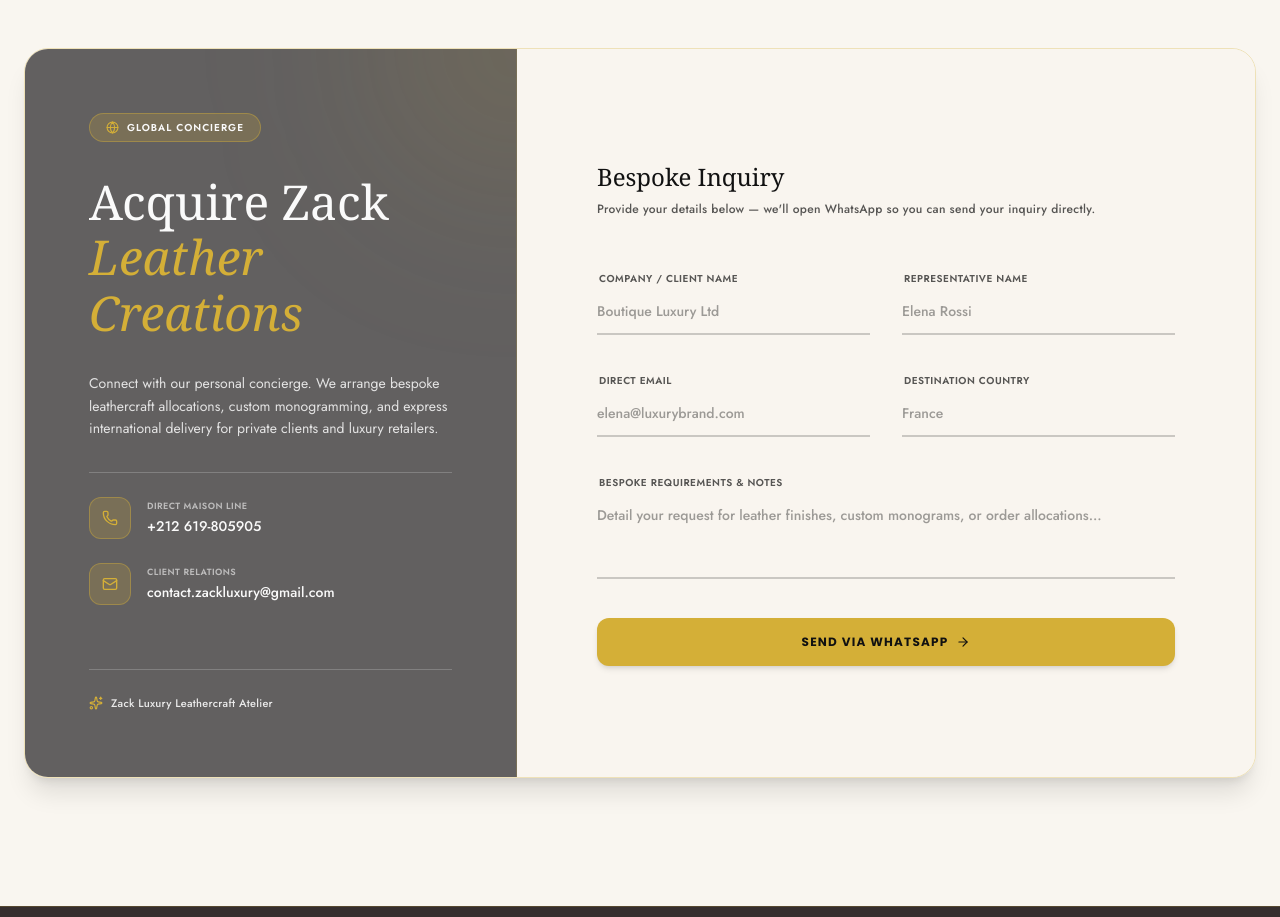
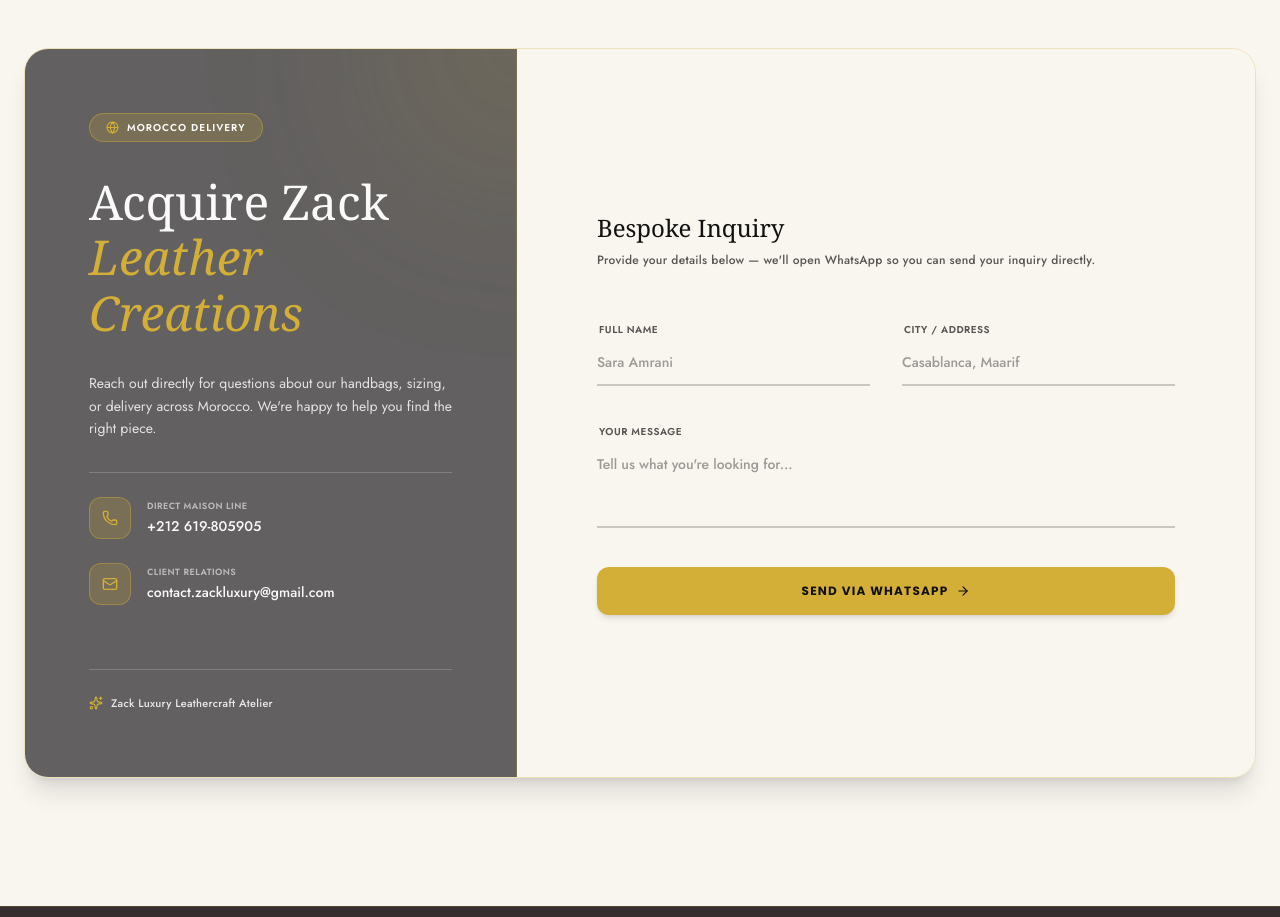
Before and after one commit to Med-Himri/Front_Bags, a Next.js app: page / in a window 1280 px wide. Shown: the part 6580-7497 px from the top of the page. Built offline with nearby package versions, Linux system fonts and the light colour scheme.

Commit message:
The Last Update

```diff
--- a/src/app/cart/page.jsx
+++ b/src/app/cart/page.jsx
@@ -288,7 +288,7 @@ export default function CartPage() {
                             {item.title}
                           </h3>
                           <p className="text-lg font-medium text-[#111111]">
-                            ${(item.price * item.quantity).toFixed(2)}
+                            {(item.price * item.quantity).toFixed(2)} DH
                           </p>
                         </div>
                         {(item.color || item.size) && (
@@ -349,7 +349,7 @@ export default function CartPage() {
                   <div className="flex justify-between text-[#F9F6F0]/80">
                     <span>Subtotal</span>
                     <span className="font-medium text-[#F9F6F0]">
-                      ${subtotal.toFixed(2)}
+                      {subtotal.toFixed(2)} DH
                     </span>
                   </div>
 
@@ -363,7 +363,7 @@ export default function CartPage() {
                   <div className="pt-6 mt-6 border-t border-white/10 flex justify-between text-2xl font-serif">
                     <span>Total</span>
                     <span className="text-[#D4AF37] font-medium">
-                      ${subtotal.toFixed(2)}
+                      {subtotal.toFixed(2)} DH
                     </span>
                   </div>
                 </div>
--- a/src/components/checkout/Checkout.jsx
+++ b/src/components/checkout/Checkout.jsx
@@ -45,10 +45,10 @@ export function Checkout() {
         (item) =>
           `- ${item.title}${item.color ? ` (${item.color})` : ""}${
             item.size ? ` - Size ${item.size}` : ""
-          } x${item.quantity} - $${item.price}`
+          } x${item.quantity} - ${item.price} DH`
       ),
       ``,
-      `Total: $${order.total}`,
+      `Total: ${order.total} DH`,
       order.notes ? `\nNotes: ${order.notes}` : null,
     ].filter(Boolean);
 
@@ -125,13 +125,13 @@ export function Checkout() {
               {item.size ? ` - Size ${item.size}` : ""} × {item.quantity}
             </span>
             <span className="text-[#1A1A1A] font-medium">
-              ${(item.price * item.quantity).toFixed(2)}
+              {(item.price * item.quantity).toFixed(2)} DH
             </span>
           </div>
         ))}
         <div className="flex justify-between pt-3 border-t border-[#C9A24B]/20 font-semibold text-[#1A1A1A]">
           <span>Total</span>
-          <span>${total.toFixed(2)}</span>
+          <span>{total.toFixed(2)} DH</span>
         </div>
       </div>
 
--- a/src/components/home/CTA.jsx
+++ b/src/components/home/CTA.jsx
@@ -202,7 +202,6 @@
 //   );
 // }
 
-
 "use client";
 
 import React, { useState } from "react";
@@ -210,14 +209,12 @@ import { ArrowRight, Mail, Phone, CheckCircle, Globe, Sparkles } from "lucide-re
 
 // Your real business number, formatted for wa.me (country code + number,
 // no +, no spaces, no dashes)
-const WHATSAPP_NUMBER = "212628395183"; // <-- replace with your real number
+const WHATSAPP_NUMBER = "212619805905";
 
 export function CTA() {
   const [form, setForm] = useState({
-    company: "",
     name: "",
-    email: "",
-    country: "",
+    cityAddress: "",
     message: "",
   });
   const [succeeded, setSucceeded] = useState(false);
@@ -231,10 +228,8 @@ export function CTA() {
     const lines = [
       `New inquiry from Zack Luxury website`,
       ``,
-      form.company ? `Company/Client: ${form.company}` : null,
       `Name: ${form.name}`,
-      `Email: ${form.email}`,
-      form.country ? `Country: ${form.country}` : null,
+      form.cityAddress ? `City/Address: ${form.cityAddress}` : null,
       ``,
       `Message:`,
       form.message,
@@ -246,7 +241,7 @@ export function CTA() {
   const handleSubmit = (e) => {
     e.preventDefault();
 
-    if (!form.name || !form.email || !form.message) {
+    if (!form.name || !form.message) {
       return;
     }
 
@@ -272,7 +267,7 @@ export function CTA() {
                 <div className="inline-flex items-center gap-2 bg-[#D4AF37]/20 px-4 py-1.5 rounded-full border border-[#D4AF37]/40">
                   <Globe size={13} className="text-[#D4AF37]" aria-hidden="true" />
                   <span className="text-[#FAFAFA] text-[10px] font-bold uppercase tracking-widest">
-                    Global Concierge
+                    Morocco Delivery
                   </span>
                 </div>
 
@@ -282,7 +277,7 @@ export function CTA() {
                 </h2>
 
                 <p className="text-[#FAFAFA]/85 text-sm leading-relaxed font-normal">
-                  Connect with our personal concierge. We arrange bespoke leathercraft allocations, custom monogramming, and express international delivery for private clients and luxury retailers.
+                  Reach out directly for questions about our handbags, sizing, or delivery across Morocco. We're happy to help you find the right piece.
                 </p>
 
                 <div className="space-y-6 pt-6 border-t border-white/20">
@@ -339,7 +334,7 @@ export function CTA() {
                   <button
                     onClick={() => {
                       setSucceeded(false);
-                      setForm({ company: "", name: "", email: "", country: "", message: "" });
+                      setForm({ name: "", cityAddress: "", message: "" });
                     }}
                     className="px-6 py-3 rounded-xl border border-[#D4AF37] text-[#111111] hover:bg-[#D4AF37] transition-all text-xs font-bold tracking-wide uppercase"
                   >
@@ -358,23 +353,8 @@ export function CTA() {
                   <form onSubmit={handleSubmit} className="space-y-8">
                     <div className="grid md:grid-cols-2 gap-8">
                       <div className="space-y-1.5">
-                        <label htmlFor="company" className="text-[10px] font-bold uppercase tracking-wider text-[#111111]/70 ml-0.5">
-                          Company / Client Name
-                        </label>
-                        <input
-                          id="company"
-                          name="company"
-                          type="text"
-                          autoComplete="organization"
-                          value={form.company}
-                          onChange={handleChange}
-                          className="w-full py-3 bg-transparent border-b-2 border-[#111111]/20 focus:outline-none focus:border-[#D4AF37] transition-colors text-[#111111] placeholder:text-[#111111]/40 text-sm font-medium"
-                          placeholder="Boutique Luxury Ltd"
-                        />
-                      </div>
-                      <div className="space-y-1.5">
                         <label htmlFor="full-name" className="text-[10px] font-bold uppercase tracking-wider text-[#111111]/70 ml-0.5">
-                          Representative Name
+                          Full Name
                         </label>
                         <input
                           id="full-name"
@@ -385,47 +365,28 @@ export function CTA() {
                           value={form.name}
                           onChange={handleChange}
                           className="w-full py-3 bg-transparent border-b-2 border-[#111111]/20 focus:outline-none focus:border-[#D4AF37] transition-colors text-[#111111] placeholder:text-[#111111]/40 text-sm font-medium"
-                          placeholder="Elena Rossi"
-                        />
-                      </div>
-                    </div>
-
-                    <div className="grid md:grid-cols-2 gap-8">
-                      <div className="space-y-1.5">
-                        <label htmlFor="email" className="text-[10px] font-bold uppercase tracking-wider text-[#111111]/70 ml-0.5">
-                          Direct Email
-                        </label>
-                        <input
-                          id="email"
-                          name="email"
-                          required
-                          type="email"
-                          autoComplete="email"
-                          value={form.email}
-                          onChange={handleChange}
-                          className="w-full py-3 bg-transparent border-b-2 border-[#111111]/20 focus:outline-none focus:border-[#D4AF37] transition-colors text-[#111111] placeholder:text-[#111111]/40 text-sm font-medium"
-                          placeholder="elena@luxurybrand.com"
+                          placeholder="Sara Amrani"
                         />
                       </div>
                       <div className="space-y-1.5">
-                        <label htmlFor="country" className="text-[10px] font-bold uppercase tracking-wider text-[#111111]/70 ml-0.5">
-                          Destination Country
+                        <label htmlFor="cityAddress" className="text-[10px] font-bold uppercase tracking-wider text-[#111111]/70 ml-0.5">
+                          City / Address
                         </label>
                         <input
-                          id="country"
-                          name="country"
+                          id="cityAddress"
+                          name="cityAddress"
                           type="text"
-                          value={form.country}
+                          value={form.cityAddress}
                           onChange={handleChange}
                           className="w-full py-3 bg-transparent border-b-2 border-[#111111]/20 focus:outline-none focus:border-[#D4AF37] transition-colors text-[#111111] placeholder:text-[#111111]/40 text-sm font-medium"
-                          placeholder="France"
+                          placeholder="Casablanca, Maarif"
                         />
                       </div>
                     </div>
 
                     <div className="space-y-1.5">
                       <label htmlFor="message" className="text-[10px] font-bold uppercase tracking-wider text-[#111111]/70 ml-0.5">
-                        Bespoke Requirements & Notes
+                        Your Message
                       </label>
                       <textarea
                         id="message"
@@ -435,7 +396,7 @@ export function CTA() {
                         value={form.message}
                         onChange={handleChange}
                         className="w-full py-3 bg-transparent border-b-2 border-[#111111]/20 focus:outline-none focus:border-[#D4AF37] transition-colors resize-none text-[#111111] placeholder:text-[#111111]/40 text-sm font-medium"
-                        placeholder="Detail your request for leather finishes, custom monograms, or order allocations..."
+                        placeholder="Tell us what you're looking for..."
                       ></textarea>
                     </div>
 
--- a/src/components/home/Header.jsx
+++ b/src/components/home/Header.jsx
@@ -151,7 +151,7 @@ export function Header() {
                                 <p className="text-[11px] text-[#1A1A1A]/70 mt-1">
                                   Qty: {item.quantity} ×{" "}
                                   <span className="text-[#C9A24B] font-medium">
-                                    ${item.price}
+                                    {item.price} DH
                                   </span>
                                 </p>
                               </div>
```
